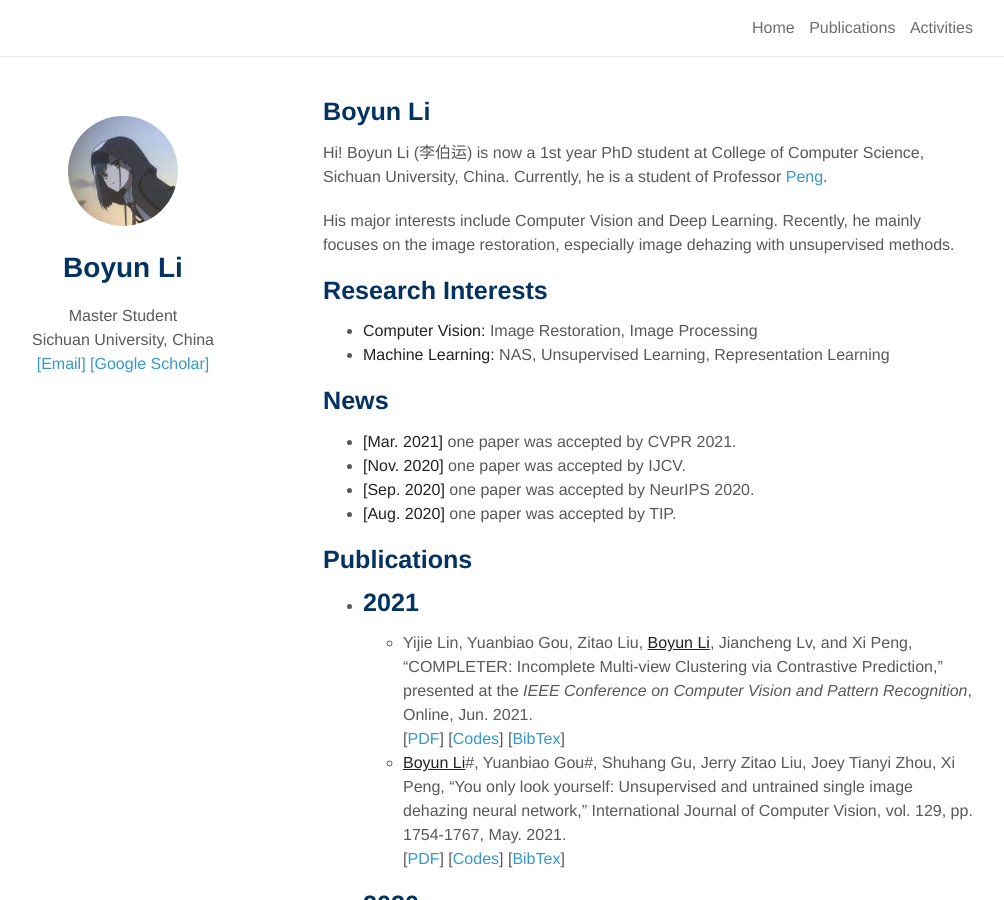
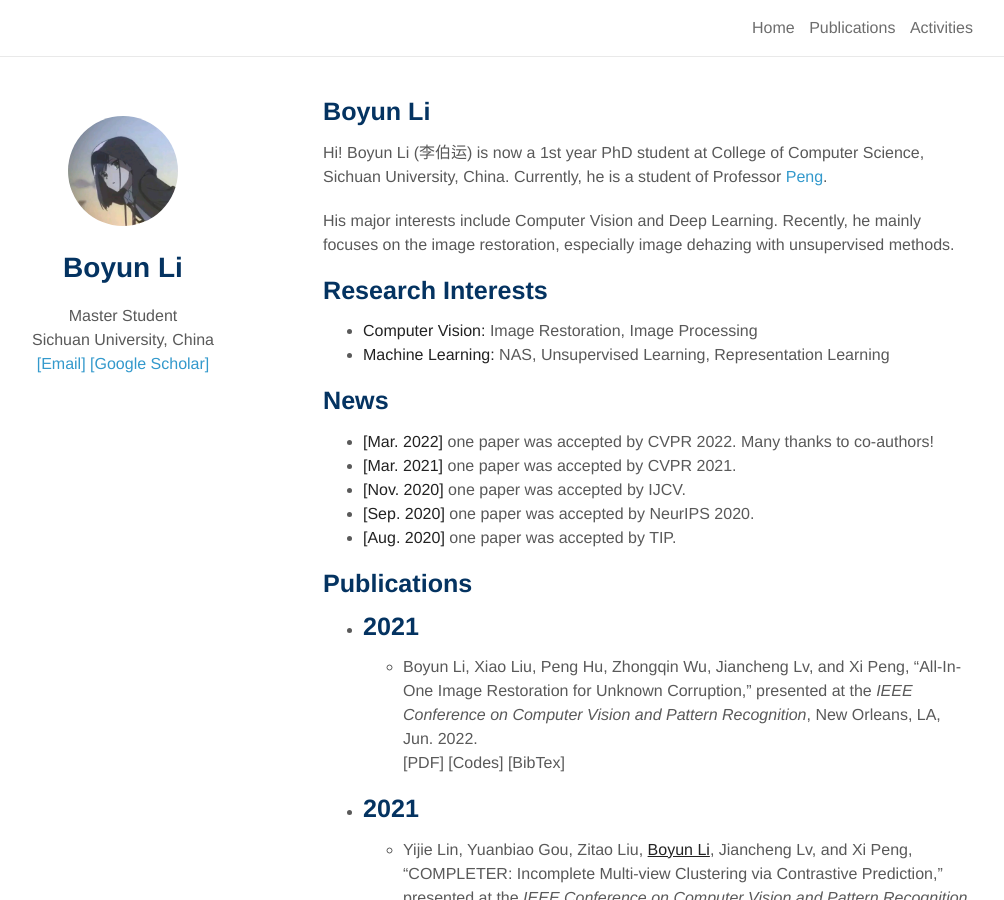
Before and after one commit to liboyun/liboyun.github.io, a Jekyll site: the page built from index.md, in a window 1280 px wide and 900 px high. Shown: the whole window, without its empty margins (147-1151 px from the left). Built offline with Jekyll 4.4.1, drawn with Linux system fonts in a browser that asks for light colours; nearby versions of some CDN libraries; a style sheet for code colours, icons or effects is not loaded; our own code applies the rules of GitHub Pages for plain Markdown files.

Commit message:
updates cvpr

```diff
--- a/index.md
+++ b/index.md
@@ -16,13 +16,17 @@ His major interests include Computer Vision and Deep Learning. Recently, he main
 - **Machine Learning:** NAS, Unsupervised Learning, Representation Learning
 
 ## News
-
+- **[Mar. 2022]** one paper was accepted by CVPR 2022. Many thanks to co-authors!
 - **[Mar. 2021]** one paper was accepted by CVPR 2021.
 - **[Nov. 2020]** one paper was accepted by IJCV.
 - **[Sep. 2020]** one paper was accepted by NeurIPS 2020.
 - **[Aug. 2020]** one paper was accepted by TIP.
 
 ## Publications
+
+- ## 2021
+
+  - Boyun Li, Xiao Liu, Peng Hu, Zhongqin Wu, Jiancheng Lv, and Xi Peng, “All-In-One Image Restoration for Unknown Corruption,” presented at the *IEEE Conference on Computer Vision and Pattern Recognition*, New Orleans, LA, Jun. 2022.<br>[PDF] [Codes] [BibTex]
 
 - ## 2021
 
```
